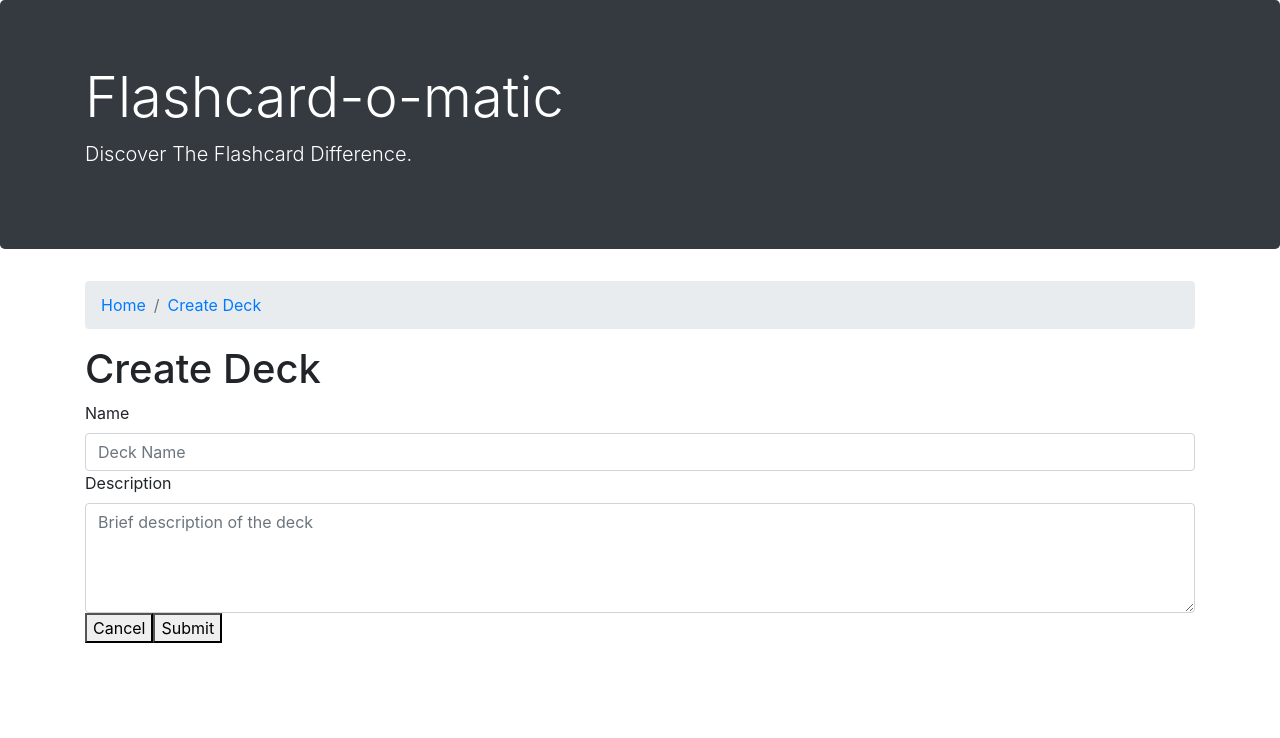
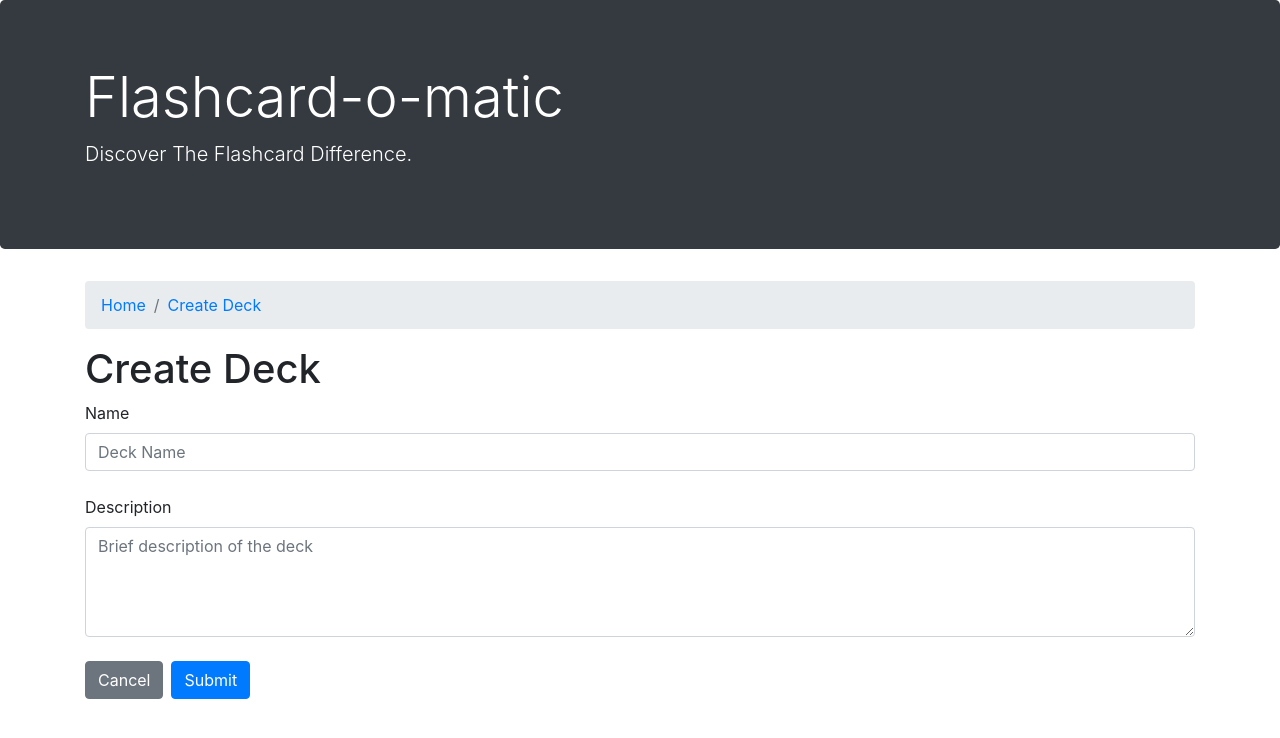
Before and after one commit to francisco-alberdi/chegg-flashcards, a React (Create React App) app: page /decks/new in a window 1280 px wide. Shown: the top 738 px of the page. Built offline with nearby package versions, Linux system fonts and the light colour scheme; a web font is replaced by a local one.

Commit message:
more css changes to the create deck file

```diff
--- a/src/CreateDeck/index.js
+++ b/src/CreateDeck/index.js
@@ -40,7 +40,7 @@ function CreateDeck() {
       <NavBar items={navBarItems} />
       <h1>Create Deck</h1>
       <form onSubmit={handleSubmit}>
-        <div>
+        <div className="form-group mb-4">
           <label className="form-label">Name</label>
           <input
             type="text"
@@ -53,7 +53,7 @@ function CreateDeck() {
             required
           />
         </div>
-        <div>
+        <div className="form-group mb-4">
           <label htmlFor="description" className="form-label">
             Description
           </label>
@@ -68,8 +68,16 @@ function CreateDeck() {
             required
           />
         </div>
-        <button onClick={() => navigate("/")}>Cancel</button>
-        <button>Submit</button>
+        <button
+          type="button"
+          className="btn btn-secondary mr-2"
+          onClick={() => navigate("/")}
+        >
+          Cancel
+        </button>
+        <button type="submit" className="btn btn-primary">
+          Submit
+        </button>
       </form>
     </div>
   );
```
Also changed, not shown: src/Deck/index.js (added, +12 -0 lines).
